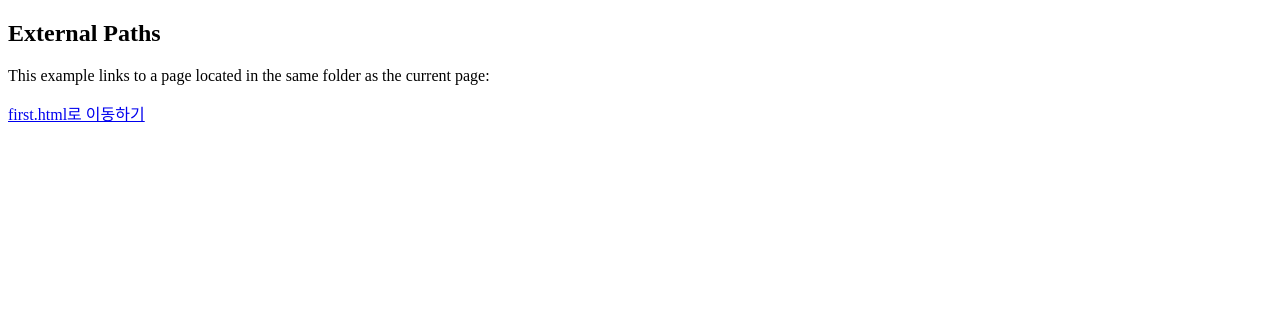
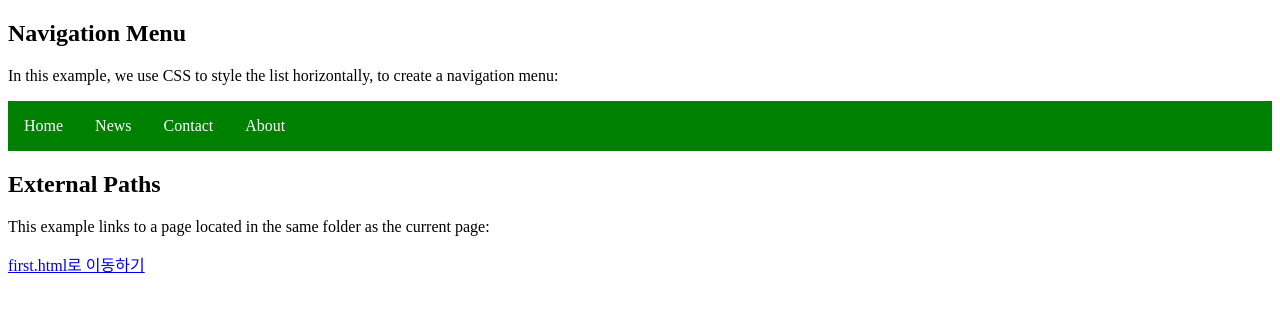
Before and after one commit to kokok998/html5, a plain HTML site: page index.html in a window 1280 px wide. Drawn offline with Linux system fonts and the light colour scheme.

Commit message:
index.html 수정(가로메뉴추가)

```diff
--- a/index.html
+++ b/index.html
@@ -1,9 +1,43 @@
 <!DOCTYPE html>
 <html>
-    <head>
-        <link rel="stylesheet" href="../CSS/styles1.css">
-      </head>
+<head>
+<style>
+ul {
+  list-style-type: none;
+  margin: 0;
+  padding: 0;
+  overflow: hidden;
+  background-color: green;
+}
+
+li {
+  float: left;
+}
+
+li a {
+  display: block;
+  color: white;
+  text-align: center;
+  padding: 16px;
+  text-decoration: none;
+}
+
+li a:hover {
+  background-color: red;
+}
+</style>
+</head>
 <body>
+
+<h2>Navigation Menu</h2>
+<p>In this example, we use CSS to style the list horizontally, to create a navigation menu:</p>
+
+<ul>
+  <li><a href="#home">Home</a></li>
+  <li><a href="#news">News</a></li>
+  <li><a href="#contact">Contact</a></li>
+  <li><a href="#about">About</a></li>
+</ul>
 
 <h2>External Paths</h2>
 
```
